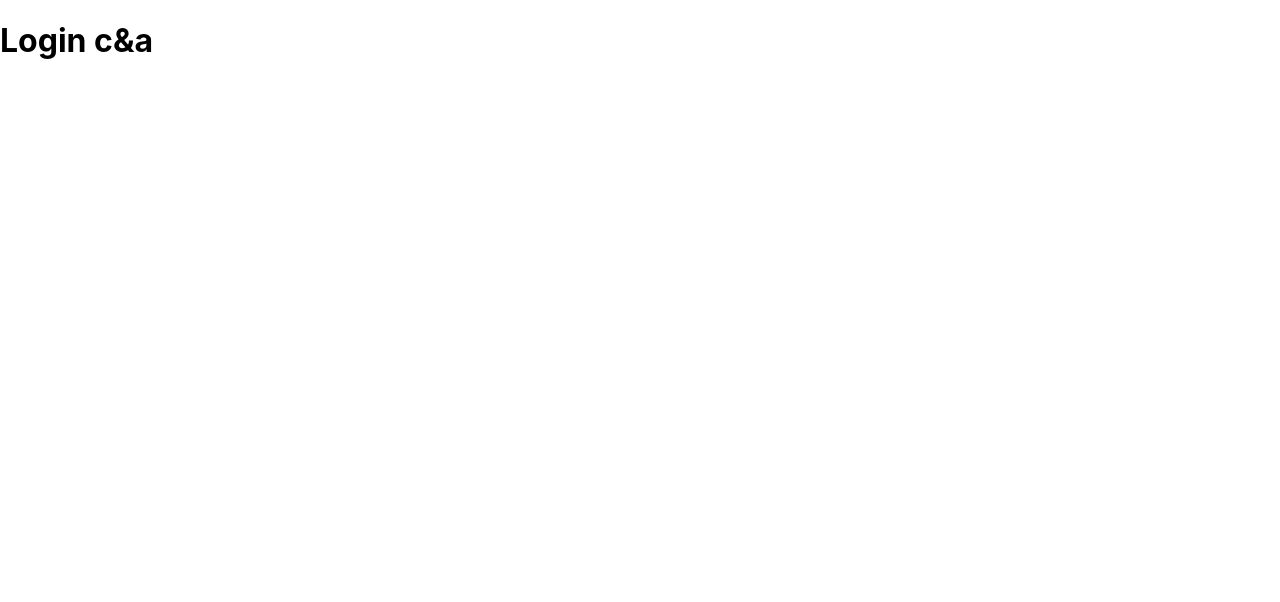
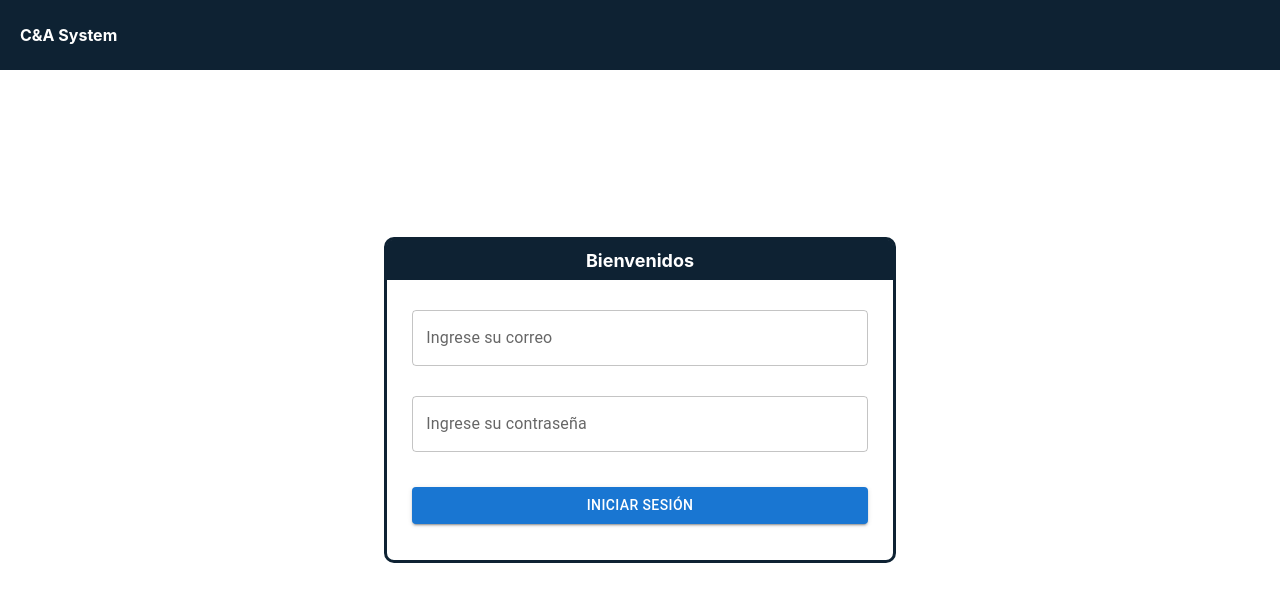
Before and after one commit to saulfranco14/c_a_project, a React (Create React App) app: page / in a window 1280 px wide. Shown: the top 602 px of the page. Built offline with nearby package versions, Linux system fonts and the light colour scheme.

Commit message:
Se actualiza los componentes y se agrega el login

```diff
--- a/package.json
+++ b/package.json
@@ -17,6 +17,7 @@
     "redux": "^4.2.0",
     "redux-thunk": "^2.4.1",
     "styled-components": "^5.3.5",
+    "sweetalert2": "^11.4.31",
     "web-vitals": "^2.1.4"
   },
   "scripts": {
--- a/src/App.js
+++ b/src/App.js
@@ -1,16 +1,17 @@
-import './App.css';
-
+import './css/global.css'
 // Redux
 import { Provider }   from 'react-redux';
 import store          from './store/store';
+
+import Header         from './components/Header'
+import Login          from './components/Login'
 
 function App() {
   return (
     <>
       <Provider store={store}>
-        <div>
-          <h1>Login c&a</h1>
-        </div>
+        <Header/>
+        <Login/>
       </Provider>
     </>
   );
--- /dev/null
+++ b/src/components/Header/header.styles.js
@@ -0,0 +1,17 @@
+import styled from 'styled-components';
+
+export  const WrapperHeader = styled.div`
+    background-color: var(--blue_primary);
+    color: var(--white_primary);
+    width: 100%;
+    height: 70px;
+    display: flex;
+    align-items: center;
+    justify-content: flex-start;
+    position: fixed;
+    justify-content: flex-start;
+    .text_header{
+        margin-left: 20px;
+        font-weight: bold;
+    }
+`;
--- /dev/null
+++ b/src/components/Header/index.js
@@ -0,0 +1,16 @@
+import React from 'react';
+import {
+    WrapperHeader
+} from './header.styles'
+
+const Index = () => {
+    return (
+        <>
+            <WrapperHeader>
+                <h4 className='text_header'>C&A System</h4>
+            </WrapperHeader>
+        </>
+    );
+}
+
+export default Index;
--- /dev/null
+++ b/src/components/Login/index.js
@@ -0,0 +1,71 @@
+import React, {useState}    from 'react';
+import Box                  from '@mui/material/Box';
+import TextField            from '@mui/material/TextField';
+import Button               from '@mui/material/Button';
+import { SweetAlertBasic }  from '../../utils/sweet_alert';
+import { WrapperLogin }     from './login.styles'
+
+const Index = () => {
+
+    const [ correo, setCorreo ]         = useState('');
+    const [ password, setPaswword ]     = useState('');
+
+    const loginUserForm = e => {
+        e.preventDefault();
+        //Validate form
+        if( correo.trim() === '' || password.trim() === '' ){
+            SweetAlertBasic("error","Ups","Todos los datos son obligatorios");
+            return;
+        }
+    }
+
+
+    return (
+        <>
+            <WrapperLogin>
+                <section className='row-section'>
+                    <section className='text-login'>
+                        Bienvenidos
+                    </section>
+                    <section className='input-login'>
+                        <Box
+                            component="form"
+                            className='box-form'
+                            noValidate
+                            autoComplete="off"
+                            onSubmit={loginUserForm}
+                        >
+                            <TextField
+                                id          ="outlined-basic"
+                                label       ="Ingrese su correo"
+                                variant     ="outlined"
+                                className   ='input-form-login'
+                                value       ={correo}
+                                onChange    ={ e => setCorreo(e.target.value) }
+                            />
+                            <TextField
+                                id          ="outlined-basic"
+                                label       ="Ingrese su contraseña"
+                                variant     ="outlined"
+                                className   ='input-form-login'
+                                value       ={password}
+                                type        ="password"
+                                autoComplete="off"
+                                onChange    ={ e => setPaswword(e.target.value) }
+                            />
+                            <Button
+                                type="submit"
+                                variant="contained"
+                                className='button-form-login'
+                            >
+                                Iniciar Sesión
+                            </Button>
+                        </Box>
+                    </section>
+                </section>
+            </WrapperLogin>
+        </>
+    );
+}
+
+export default Index;
--- /dev/null
+++ b/src/components/Login/login.styles.js
@@ -0,0 +1,48 @@
+import styled from 'styled-components';
+
+export const WrapperLogin = styled.section`
+    margin: 0;
+    padding: 0;
+    position: absolute;
+    left: 50%;
+    top: 50%;
+    -webkit-transform: translate(-50%, -50%);
+    transform: translate(-50%, -50%);
+    width: 40%;
+    .row-section{
+        height:20rem;
+        border: 3px solid var(--blue_primary);
+        border-radius: 10px;
+    }
+    .text-login{
+        background-color: var(--blue_primary);
+        color: var(--white_primary);
+        display:flex;
+        justify-content: center;
+        align-items: center;
+        width: 100%;
+        height: 40px;
+        font-size: 18px;
+        font-weight: bold;
+        border-radius: 5px 5px 0px 0px;
+    }
+    .input-login{
+        margin-top: 15px;
+    }
+    .input-form-login{
+        margin-top: 15px;
+        margin-bottom: 15px;
+    }
+    .box-form{
+        display: flex;
+        flex-direction: column;
+        width: 90%;
+        margin: 0 auto;
+    }
+    .button-form-login{
+        margin-top: 20px;
+    }
+    @media only screen and (max-width: 768px) {
+        width: 90%;
+    }
+`
--- /dev/null
+++ b/src/css/global.css
@@ -0,0 +1,7 @@
+:root {
+    --black_primary: black;
+    --white_primary: #ffffff;
+    --green_primary: #0CC665;
+    --gray_primary: #D9D9D9;
+    --blue_primary: #0E2233;
+}
--- /dev/null
+++ b/src/utils/sweet_alert.js
@@ -0,0 +1,8 @@
+import Swal                             from 'sweetalert2';
+export const  SweetAlertBasic = (icon, title, text) => {
+    return Swal.fire({
+        icon: icon,
+        title: title,
+        text: text
+    })
+}
```
Also changed, not shown: src/components/Footer/index.js (added, +11 -0 lines), src/components/Sidebar/index.js (added, +11 -0 lines), 1 other file (tests, documents, lock files or other folders).
